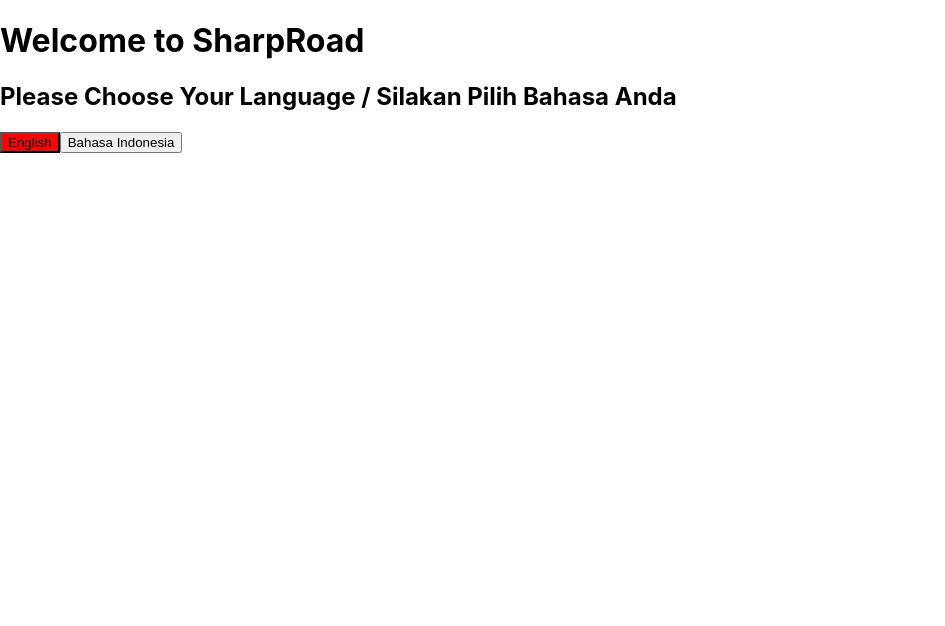
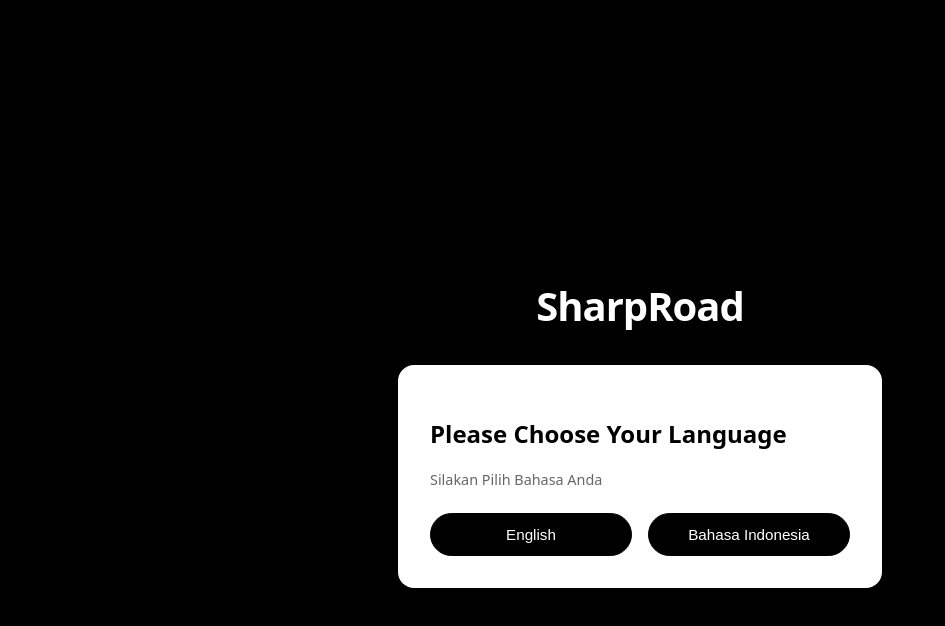
Before and after one commit to StevenAks21/Sharp-Road, a React (Create React App) app in the folder Front-End/: page / in a window 1280 px wide. Shown: the top 626 px of the page, without its empty margins (0-945 px from the left). Built offline with nearby package versions, Linux system fonts and the light colour scheme.

Commit message:
finished welcome page
styling and functionality for welcome page done

```diff
--- a/Front-End/src/Pages/Welcome.js
+++ b/Front-End/src/Pages/Welcome.js
@@ -1,76 +1,108 @@
 import { useContext, useState } from "react";
 import { insideContext, languageContext } from "../App";
 import { Link } from "react-router-dom";
-import Style from "../Style/Welcome.module.css"
-
-
+import Style from "../Style/Welcome.module.css";
 
 function Welcome() {
-    const [insideBuilding, setInsideBuilding] = useContext(insideContext)
-    const [language, setLanguage] = useContext(languageContext)
+    const [insideBuilding, setInsideBuilding] = useContext(insideContext);
+    const [language, setLanguage] = useContext(languageContext);
     const [status, setStatus] = useState(null);
 
     function chooseLanguage() {
         return (
-            <div>
-                <h2>Please Choose Your Language / Silakan Pilih Bahasa Anda</h2>
-                <button onClick={() => setLanguage('English')} className = {Style.Button}>English</button>
-                <button onClick={() => setLanguage('Indonesian')}>Bahasa Indonesia</button>
+            <div className={Style.card}>
+                <h2>Please Choose Your Language</h2>
+                <p className={Style.subtext}>Silakan Pilih Bahasa Anda</p>
+
+                <div className={Style.buttonGroup}>
+                    <button
+                        onClick={() => setLanguage("English")}
+                        className={Style.button}
+                    >
+                        English
+                    </button>
+                    <button
+                        onClick={() => setLanguage("Indonesian")}
+                        className={Style.button}
+                    >
+                        Bahasa Indonesia
+                    </button>
+                </div>
             </div>
-        )
+        );
     }
 
     function chooseLocation() {
+        return (
+            <div className={Style.card}>
+                <h2>
+                    {language === "English"
+                        ? "Are you inside the building?"
+                        : "Apakah Anda berada di dalam gedung?"}
+                </h2>
 
-        if (language === 'English') {
-            return (
-                <div>
-                    <h2>Are you inside the building?</h2>
-                    <button onClick={() => {
-                        setInsideBuilding(true)
-                        setStatus('Yes')
-                    }}>Yes</button>
-                    <button onClick={() => {
-                        setInsideBuilding(false)
-                        setStatus('No')
-                    }
-                    }>No</button>
+                <div className={Style.buttonGroup}>
+                    <button
+                        className={Style.button}
+                        onClick={() => {
+                            setInsideBuilding(true);
+                            setStatus(language === "English" ? "Yes" : "Ya");
+                        }}
+                    >
+                        {language === "English" ? "Yes" : "Ya"}
+                    </button>
+
+                    <button
+                        className={Style.button}
+                        onClick={() => {
+                            setInsideBuilding(false);
+                            setStatus(language === "English" ? "No" : "Tidak");
+                        }}
+                    >
+                        {language === "English" ? "No" : "Tidak"}
+                    </button>
                 </div>
-            )
-        }
+            </div>
+        );
+    }
 
-        else {
-            return (
-                <div>
-                    <h2>Apakah Anda berada di dalam gedung?</h2>
-                    <button onClick={() => {
-                        setInsideBuilding(true)
-                        setStatus('Ya')
-                    }}>Ya</button>
-                    <button onClick={() => {
-                        setInsideBuilding(false)
-                        setStatus('Tidak')
-                    }}>Tidak</button>
+    return (
+        <div className={Style.container}>
+            <h1 className={Style.title}>SharpRoad</h1>
+
+            {language === null && chooseLanguage()}
+
+            {language !== null && insideBuilding === null && chooseLocation()}
+
+            {language !== null && insideBuilding !== null && (
+                <div className={Style.card}>
+                    <h2>
+                        {language === "English" ? "Your Selections" : "Pilihan Anda"}
+                    </h2>
+
+                    <div className={Style.summary}>
+                        <p>
+                            <span>{language === "English" ? "Language" : "Bahasa"}:</span>{" "}
+                            {language}
+                        </p>
+                        <p>
+                            <span>
+                                {language === "English"
+                                    ? "Inside Building"
+                                    : "Dalam Gedung"}
+                                :
+                            </span>{" "}
+                            {status}
+                        </p>
+                    </div>
+
+                    <Link to="/login" className={Style.link}>
+                        <button className={Style.primaryButton}>Login</button>
+                    </Link>
                 </div>
-            )
-        }
-    }
-    return (
-        <div>
-            <h1>Welcome to SharpRoad</h1>
-            {language === null ? chooseLanguage() : <></>}
-            {language !== null && insideBuilding === null ? chooseLocation() : <></>}
-            {language !== null && insideBuilding !== null ?
-                <div>
-                    {language === 'English' ? <p>Your Selections</p> : <p>Pilihan Anda</p>}
-                    <p>{language === "English" ? 'Language' : 'Bahasa'}: {language}</p>
-                    <p>{language === 'English' ? 'Inside Building: ' : 'Dalam Gedung'} {status}</p>
-
-                    <Link to="/login"><button>Login</button></Link>
-                </div>
-                : <></>}
+            )}
         </div>
-    )
+    );
 }
 
 export default Welcome;
--- a/Front-End/src/Style/Welcome.module.css
+++ b/Front-End/src/Style/Welcome.module.css
@@ -1,5 +1,103 @@
+.container {
+    min-height: 100vh;
+    background-color: #000000;
+    color: #ffffff;
+    display: flex;
+    flex-direction: column;
+    align-items: center;
+    justify-content: center;
+    font-family: system-ui, -apple-system, BlinkMacSystemFont, sans-serif;
+    padding: 2rem;
+}
 
+.title {
+    font-size: 2.5rem;
+    font-weight: 700;
+    letter-spacing: -1px;
+    margin-bottom: 2rem;
+    color: #ffffff;
+}
 
-.Button{
-    background-color:red;
+.card {
+    width: 100%;
+    max-width: 420px;
+    background: #ffffff;
+    color: #000000;
+    border-radius: 16px;
+    padding: 2rem;
+    margin-bottom: 1.5rem;
 }
+
+.subtext {
+    font-size: 0.9rem;
+    color: #666;
+    margin-bottom: 1.5rem;
+}
+
+.buttonGroup {
+    display: flex;
+    gap: 1rem;
+    margin-top: 1.5rem;
+}
+
+/* 🔘 Base button style */
+.button {
+    flex: 1;
+    padding: 0.75rem 1rem;
+    background: #000000;
+    border: 1px solid #000000;
+    border-radius: 999px;
+    color: #ffffff;
+    cursor: pointer;
+    font-size: 0.95rem;
+    transition:
+        background-color 0.2s ease,
+        color 0.2s ease,
+        transform 0.15s ease;
+}
+
+/* ✨ Hover inversion + lift */
+.button:hover {
+    background: #ffffff;
+    color: #000000;
+    transform: translateY(-2px);
+}
+
+/* 🖤 Primary (Login) button */
+.primaryButton {
+    width: 100%;
+    padding: 0.85rem;
+    background: #000000;
+    color: #ffffff;
+    border: 1px solid #000000;
+    border-radius: 999px;
+    font-size: 1rem;
+    cursor: pointer;
+    transition:
+        background-color 0.2s ease,
+        color 0.2s ease,
+        transform 0.15s ease;
+}
+
+.primaryButton:hover {
+    background: #ffffff;
+    color: #000000;
+    transform: translateY(-2px);
+}
+
+.summary {
+    margin: 1.5rem 0;
+}
+
+.summary p {
+    margin: 0.5rem 0;
+    font-size: 0.95rem;
+}
+
+.summary span {
+    font-weight: 600;
+}
+
+.link {
+    text-decoration: none;
+}
```
